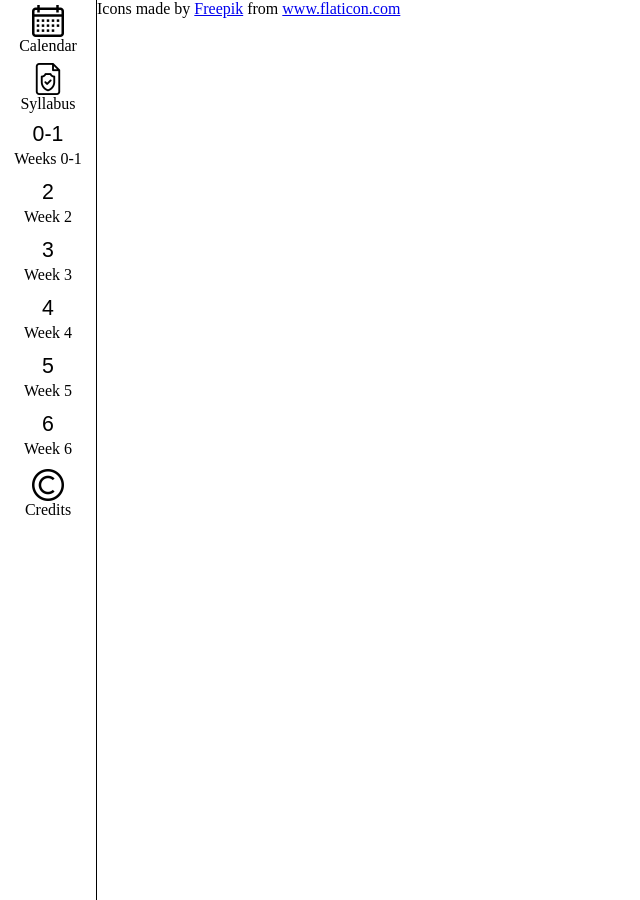
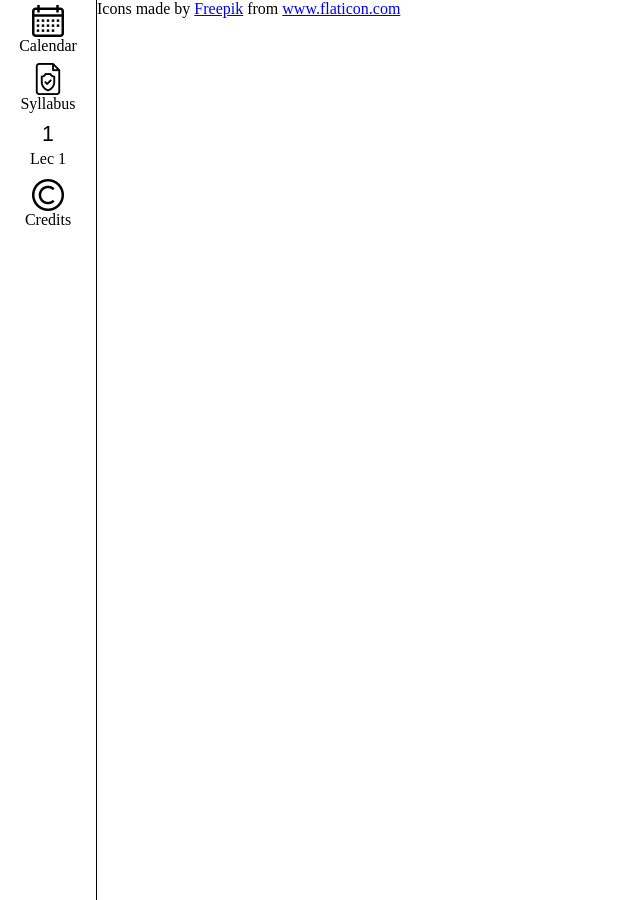
Before and after one commit to ucsd-cse11-w22/ucsd-cse11-w22.github.io, a Jekyll site: the page built from credits.md, in a window 1280 px wide. Shown: the whole page, without its empty margins (0-640 px from the left). Built offline with Jekyll 4.4.1, drawn with Linux system fonts in a browser that asks for light colours.

Commit message:
updates and an example of a lecture page

```diff
--- a/_config.yml
+++ b/_config.yml
@@ -5,3 +5,8 @@ destination: _site
 lsi: false
 url: "https://uscd-cse8a-w20.github.io/"
 :pygments: true
+collections:
+  week_rows:
+    output: true
+  lectures:
+    output: true
--- a/_includes/sidebar.html
+++ b/_includes/sidebar.html
@@ -1,13 +1,10 @@
     <div class='sidebar'>
         <ul>
-            <li><a title="Overview" class='sidebar-link' href='./weeks.html'><img src="./calendar.png"></img> Calendar</a></li>
-            <li><a title="Syllabus" class='sidebar-link' href='./syllabus.html'><img src="./syllabus.png"></img> Syllabus</a></li>
-            <li><a title="Week 0-1" class='sidebar-link' href='./week1.html'><span class="numbers">0-1</span> Weeks 0-1</a></li>
-            <li><a title="Week 2" class='sidebar-link' href='./week2.html'><span class="numbers">2</span>Week 2</a></li>
-            <li><a title="Week 3" class='sidebar-link' href='./week3.html'><span class="numbers">3</span>Week 3</a></li>
-            <li><a title="Week 4" class='sidebar-link' href='./week4.html'><span class="numbers">4</span>Week 4</a></li>
-            <li><a title="Week 5" class='sidebar-link' href='./week5.html'><span class="numbers">5</span>Week 5</a></li>
-            <li><a title="Week 6" class='sidebar-link' href='./week6.html'><span class="numbers">6</span>Week 6</a></li>
-            <li><a title="Credits" class='sidebar-link' href='./credits.html'><img width="100%" src="./copyright.png"></img>Credits</a></li>
+            <li><a title="Overview" class='sidebar-link' href='/weeks.html'><img src="/calendar.png"></img> Calendar</a></li>
+            <li><a title="Syllabus" class='sidebar-link' href='/syllabus.html'><img src="/syllabus.png"></img> Syllabus</a></li>
+            {% for lecture in site.lectures %}
+            <li><a title="{{ lecture.index }}" class='sidebar-link' href="{% link {{ lecture.relative_path }} %}"><span class="numbers">{{ lecture.index }}</span>Lec {{ lecture.index}}</a></li>
+            {% endfor %}
+            <li><a title="Credits" class='sidebar-link' href='/credits.html'><img width="100%" src="/copyright.png"></img>Credits</a></li>
         </ul>
     </div>
--- a/_layouts/with-sidebar.html
+++ b/_layouts/with-sidebar.html
@@ -4,7 +4,7 @@
     <!-- Required meta tags -->
     <meta charset="utf-8">
     <meta name="viewport" content="width=device-width, initial-scale=1, shrink-to-fit=no">
-    <link rel="stylesheet" href="./css/with-sidebar.css"></link>
+    <link rel="stylesheet" href="/css/with-sidebar.css"></link>
 
     <title>{{ page.title }}</title>
   </head>
```
Also changed, not shown: _lectures/lecture1.md (added, +22 -0 lines), syllabus.md (+2 -0 lines), weeks.md (+0 -1 lines).
